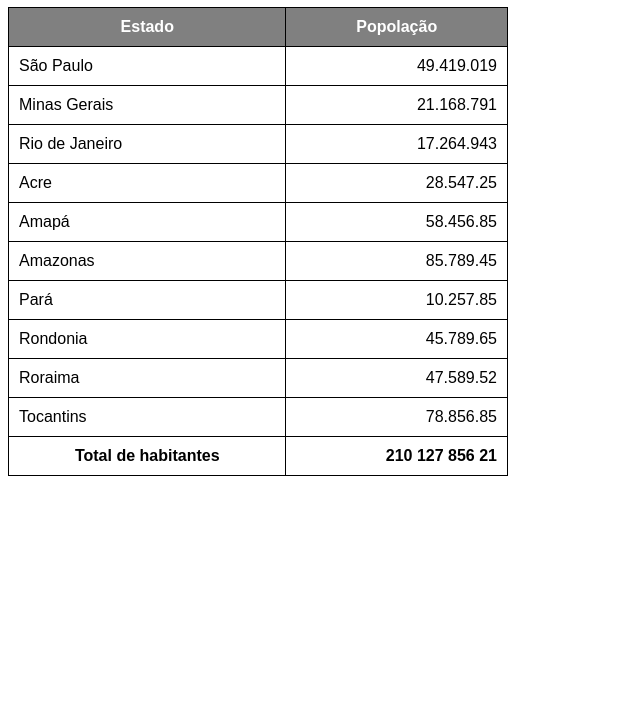
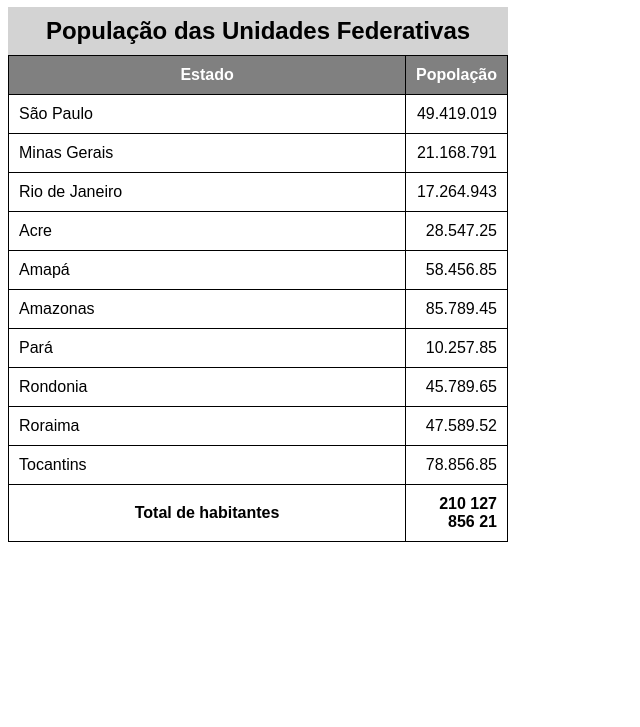
Before and after one commit to negovinicius/HTML-CSS, a plain HTML site: page ex 0023/tabela002.html in a window 1280 px wide. Shown: the part 73-800 px from the top of the page, without its empty margins (0-640 px from the left). Drawn offline with Linux system fonts and the light colour scheme.

Commit message:
Aula de hoje

```diff
--- a/ex 0023/tabela002.html
+++ b/ex 0023/tabela002.html
@@ -24,6 +24,12 @@
         td.num {
             text-align: right;
         }
+        caption {
+            font-size: 1.5em;
+            font-weight: bold;
+            padding: 10px;
+            background-color: lightgray;
+        }
     </style>
 </head>
 <body>
@@ -38,10 +44,11 @@ TFOOT
 TR TD TH
 -->
 <table>
+    <caption>População das Unidades Federativas</caption>
     <thead>
         <tr>
-            <th>Estado</th>
-            <th>Popolação</th>
+            <th scope="col">Estado</th>
+            <th scope="col" style="width: 50px;">Popolação</th>
         </tr>
     </thead>
     <tbody>
@@ -88,7 +95,7 @@ TR TD TH
     </tbody>
     <tfoot>
         <tr>
-            <th>Total de habitantes</th>
+            <th scope="row">Total de habitantes</th>
             <td class="num"><strong>210 127 856 21</strong></td>
         </tr>
     </tfoot>
```
